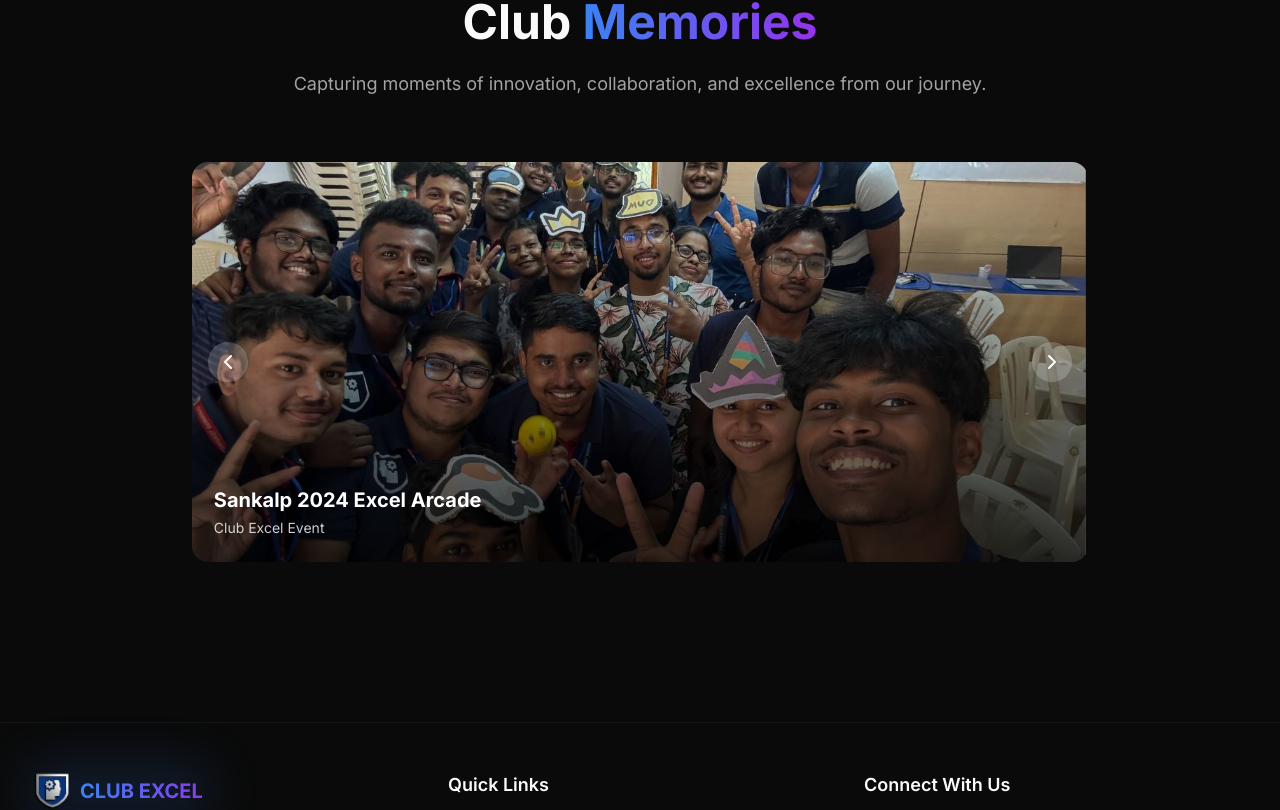
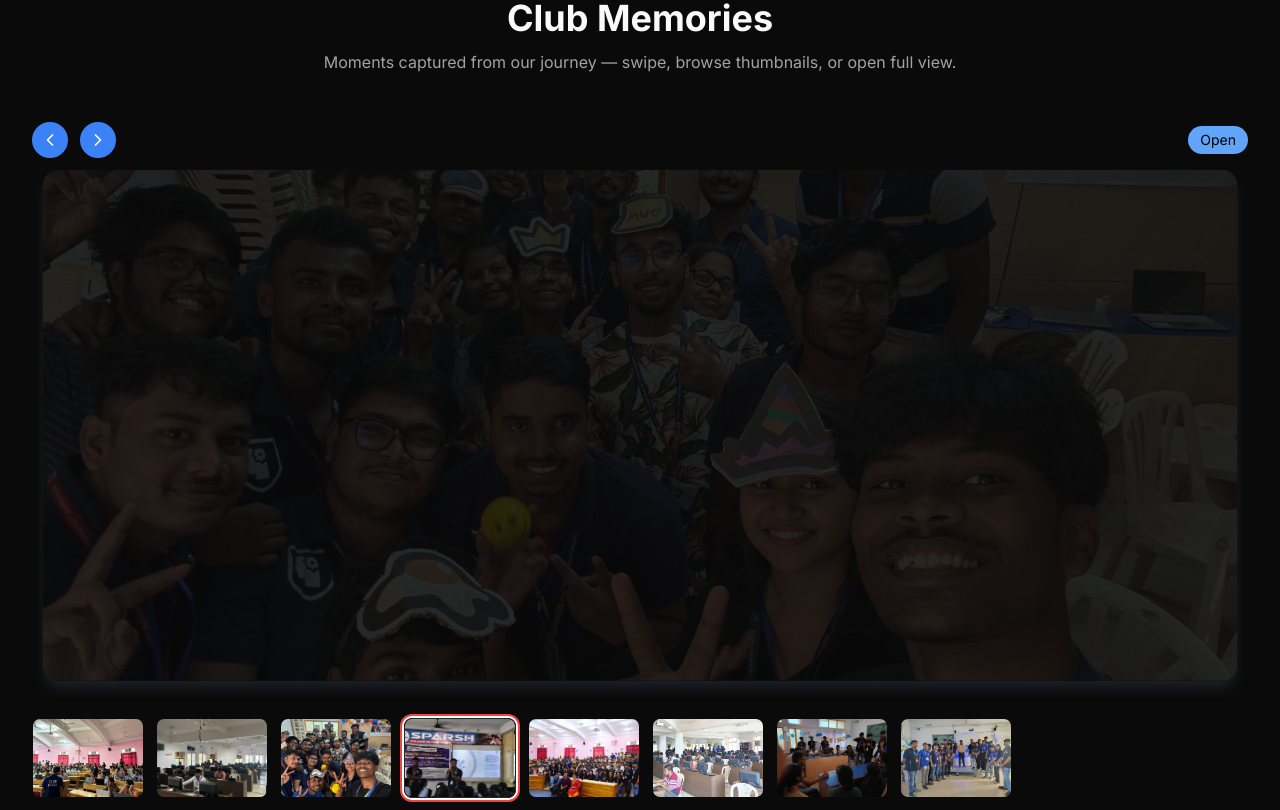
Before and after one commit to anshukumarbth/clubexcel, a Next.js app: page / in a window 1280 px wide. Shown: the part 2912-3722 px from the top of the page. Built offline with nearby package versions, Linux system fonts and the light colour scheme.

Commit message:
change gallery ui

```diff
--- a/app/page.tsx
+++ b/app/page.tsx
@@ -2,7 +2,7 @@ import { HeroSection } from "@/components/sections/hero-section"
 import { AboutSection } from "@/components/sections/about-section"
 import { DomainsSection } from "@/components/sections/domains-section-new"
 import { AchievementsSection } from "@/components/sections/achievements-section"
-import { GallerySection } from "@/components/sections/gallery-section-new"
+import { Gallery } from "@/components/sections/gallery-section-new"
 
 export default function Home() {
   return (
@@ -11,7 +11,7 @@ export default function Home() {
       <AboutSection />
       <DomainsSection />
       <AchievementsSection />
-      <GallerySection />
+      <Gallery />
     </>
   );
 }
--- a/components/sections/domains-section.tsx
+++ b/components/sections/domains-section.tsx
@@ -68,7 +68,7 @@ export function DomainsSection() {
         <motion.div
           initial={{ opacity: 0, y: 50 }}
           animate={isInView ? { opacity: 1, y: 0 } : { opacity: 0, y: 50 }}
-          transition={{ duration: 0.8 }}
+          transition={{ duration: 0.4 }}
           className="text-center mb-16"
         >
           <h2 className="text-4xl md:text-5xl font-bold mb-6">
@@ -86,7 +86,7 @@ export function DomainsSection() {
               key={domain.title}
               initial={{ opacity: 0, y: 50 }}
               animate={isInView ? { opacity: 1, y: 0 } : { opacity: 0, y: 50 }}
-              transition={{ duration: 0.5, delay: index * 0.1 }}
+              transition={{ duration: 0.4, delay: index * 0.1 }}
               whileHover={{ y: -8 }}
               className="group relative"
             >
@@ -94,7 +94,7 @@ export function DomainsSection() {
                 <motion.div
                   className={`mb-4 p-3 rounded-xl bg-gradient-to-br ${domain.gradient} w-fit`}
                   whileHover={{ rotate: 360 }}
-                  transition={{ duration: 0.5 }}
+                  transition={{ duration: 0.4}}
                 >
                   <domain.icon className="w-6 h-6 text-white" />
                 </motion.div>
--- a/components/sections/gallery-section-new.tsx
+++ b/components/sections/gallery-section-new.tsx
@@ -4,6 +4,9 @@ import { motion, AnimatePresence } from "framer-motion"
 import { useState, useEffect } from "react"
 import Image from "next/image"
 import { ChevronLeft, ChevronRight } from "lucide-react"
+import { useRef } from "react"
+import { useInView } from "framer-motion"
+import { X } from "lucide-react"
 
 const galleryImages = [
 	{
@@ -40,104 +43,214 @@ const galleryImages = [
 	}
 ]
 
-const variants = {
-	enter: (direction: number) => ({
-		x: direction > 0 ? 1000 : -1000,
-		opacity: 0,
-	}),
-	center: {
-		zIndex: 1,
-		x: 0,
-		opacity: 1,
-	},
-	exit: (direction: number) => ({
-		zIndex: 0,
-		x: direction < 0 ? 1000 : -1000,
-		opacity: 0,
-	}),
-}
+export function Gallery() {
+  const ref = useRef(null);
+  const isInView = useInView(ref, { once: true, margin: "-120px" });
 
-export function GallerySection() {
-	const [[page, direction], setPage] = useState([0, 0])
+  const [index, setIndex] = useState(0);
+  const [viewerOpen, setViewerOpen] = useState(false);
+  const [autoplay, setAutoplay] = useState(true);
+  const slides = galleryImages;
+  const total = slides.length;
 
-	const imageIndex = page % galleryImages.length
-	const paginate = (newDirection: number) => {
-		setPage([page + newDirection, newDirection])
-	}
+  // autoplay
+  useEffect(() => {
+    if (!autoplay) return;
+    const t = setInterval(() => setIndex((i) => (i + 1) % total), 2000);
+    return () => clearInterval(t);
+  }, [autoplay, total]);
 
+  // keyboard navigation for viewer
   useEffect(() => {
-		const interval = setInterval(() => {
-			paginate(1)
-		}, 3000)
-		return () => clearInterval(interval)
-	}, [page])
+    if (!viewerOpen) return;
+    const onKey = (e: KeyboardEvent) => {
+      if (e.key === "Escape") setViewerOpen(false);
+      if (e.key === "ArrowLeft") setIndex((i) => (i - 1 + total) % total);
+      if (e.key === "ArrowRight") setIndex((i) => (i + 1) % total);
+    };
+    window.addEventListener("keydown", onKey);
+    return () => window.removeEventListener("keydown", onKey);
+  }, [viewerOpen, total]);
+
+  const prev = () => setIndex((i) => (i - 1 + total) % total);
+  const next = () => setIndex((i) => (i + 1) % total);
+
+  // handle drag/swipe
+  const handleDragEnd = (event: any, info: { offset: { x: number } }) => {
+    const offset = info.offset.x;
+    if (offset < -80) next();
+    if (offset > 80) prev();
+  };
 
   return (
-		<section className="py-20 relative">
-			<div className="container mx-auto px-4 lg:px-8">
+    <section ref={ref} className="py-12 px-4 sm:py-20 sm:px-6 lg:px-8">
+      <div className="max-w-7xl mx-auto">
         <motion.div
-					initial={{ opacity: 0, y: 50 }}
-					animate={{ opacity: 1, y: 0 }}
-					transition={{ duration: 0.8 }}
-					className="text-center mb-16"
+          initial={{ opacity: 0, y: 30 }}
+          animate={isInView ? { opacity: 1, y: 0 } : { opacity: 0, y: 30 }}
+          transition={{ duration: 0.6 }}
+          className="text-center mb-8 sm:mb-12"
         >
-					<h2 className="text-4xl md:text-5xl font-bold mb-6">
-						Club{" "}
-						<span className="bg-gradient-to-r from-blue-500 to-purple-600 bg-clip-text text-transparent">
-							Memories
-						</span>
-					</h2>
-					<p className="text-lg text-muted-foreground max-w-3xl mx-auto">
-						Capturing moments of innovation, collaboration, and excellence from
-						our journey.
+          <h2 className="text-3xl md:text-4xl font-bold mb-3">Club Memories</h2>
+          <p className="text-sm md:text-base text-muted-foreground max-w-3xl mx-auto">
+            Moments captured from our journey — swipe, browse thumbnails, or
+            open full view.
           </p>
         </motion.div>
 
-				<div className="relative h-[400px] w-full max-w-4xl mx-auto overflow-hidden rounded-2xl">
-					<AnimatePresence initial={false} custom={direction}>
+        {/* Carousel */}
+        <div className="relative">
+          <div className="flex items-center justify-between mb-4">
+            <div className="flex items-center gap-3">
+              <button
+                aria-label="Previous slide"
+                onClick={prev}
+                className="p-2 rounded-full bg-blue-500 shadow-sm hover:bg-blue-400 transition"
+              >
+                <ChevronLeft className="w-5 h-5" />
+              </button>
+              <button
+                aria-label="Next slide"
+                onClick={next}
+                className="p-2 rounded-full bg-blue-500 shadow-sm hover:bg-blue-400 transition"
+              >
+                <ChevronRight className="w-5 h-5" />
+              </button>
+            </div>
+
+            <div className="flex items-center gap-3 text-black">
+              <button
+                aria-label="Open full viewer"
+                onClick={() => setViewerOpen(true)}
+                className="text-sm px-3 py-1 rounded-full bg-blue-400 shadow-s"
+              >
+                Open
+              </button>
+            </div>
+          </div>
+
+          <div className="relative">
+            <AnimatePresence initial={false} mode="wait">
               <motion.div
-							key={page}
-							custom={direction}
-							variants={variants}
-							initial="enter"
-							animate="center"
-							exit="exit"
-							transition={{
-								x: { type: "spring", stiffness: 500, damping: 30 },
-								opacity: { duration: 0.2 },
-							}}
-							className="absolute w-full h-full"
+                key={slides[index].url}
+                className="w-full rounded-2xl overflow-hidden relative bg-gray-900 shadow-blue-300 shadow-lg"
+                initial={{ opacity: 0, scale: 0.98, y: 10 }}
+                animate={{ opacity: 1, scale: 1, y: 0 }}
+                exit={{ opacity: 0, scale: 0.98, y: -10 }}
+                transition={{ duration: 0.45 }}
+                drag="x"
+                dragConstraints={{ left: 0, right: 0 }}
+                onDragEnd={handleDragEnd}
+                onMouseEnter={() => setAutoplay(false)}
+                onMouseLeave={() => setAutoplay(true)}
+                style={{ touchAction: "pan-y" }}
+              >
+                <div className="relative w-full h-[260px] sm:h-[360px] md:h-[420px] lg:h-[520px] p-5 shadow-yellow-200 shadow-lg">
+                  <Image
+                    src={slides[index].url}
+                    alt={slides[index].title}
+                    fill
+                    sizes="(max-width: 640px) 100vw, (max-width: 1024px) 80vw, 1200px"
+                    className="object-cover"
+                    priority={index === 0}
+                  />
+                </div>
+              </motion.div>
+            </AnimatePresence>
+          </div>
+
+          {/* Thumbnails */}
+          <div className="mt-4 overflow-x-auto no-scrollbar py-2">
+            <div className="inline-flex gap-3">
+              {slides.map((s, i) => (
+                <button
+                  key={i}
+                  onClick={() => setIndex(i)}
+                  className={`relative rounded-lg overflow-hidden flex-shrink-0 w-24 h-16 sm:w-28 sm:h-20 border ${
+                    i === index
+                      ? "ring-2 ring-offset-2 ring-red-500"
+                      : "border-transparent"
+                  }`}
+                  aria-label={`Go to ${s.title}`}
                 >
                   <Image
-								src={galleryImages[imageIndex].url}
-								alt={galleryImages[imageIndex].title}
+                    src={s.url}
+                    alt={s.title}
                     fill
                     className="object-cover"
                   />
-							<div className="absolute inset-0 bg-gradient-to-t from-black/80 via-black/40 to-transparent flex items-end p-6">
-								<div>
-									<h3 className="text-white font-bold text-xl mb-1">
-										{galleryImages[imageIndex].title}
-									</h3>
-									<p className="text-white/80 text-sm">Club Excel Event</p>
+                </button>
+              ))}
+            </div>
+          </div>
+        </div>
+      </div>
+
+      {/* Full-screen viewer */}
+      {viewerOpen && (
+        <motion.div
+          initial={{ opacity: 0 }}
+          animate={{ opacity: 1 }}
+          exit={{ opacity: 0 }}
+          className="fixed inset-0 z-50 bg-black/95 flex items-center justify-center p-4"
+          onClick={() => setViewerOpen(false)}
+        >
+          <button
+            aria-label="Close viewer"
+            className="absolute top-5 right-5 w-10 h-10 rounded-full bg-white/10 flex items-center justify-center hover:bg-white/20"
+            onClick={() => setViewerOpen(false)}
+          >
+            <X className="w-5 h-5 text-white" />
+          </button>
+
+          <div
+            className="relative w-full max-w-6xl h-[80vh] rounded-lg"
+            onClick={(e) => e.stopPropagation()}
+          >
+            <AnimatePresence initial={false}>
+              <motion.div
+                key={slides[index].url}
+                initial={{ x: 40, opacity: 0 }}
+                animate={{ x: 0, opacity: 1 }}
+                exit={{ x: -40, opacity: 0 }}
+                transition={{ duration: 0.4 }}
+                className="absolute inset-0"
+              >
+                <Image
+                  src={slides[index].url}
+                  alt={slides[index].title}
+                  fill
+                  className="object-contain"
+                />
+              </motion.div>
+            </AnimatePresence>
+
+            {/* Viewer navigation */}
+            <div className="absolute inset-0 flex items-center justify-between pointer-events-none">
+              <button
+                onClick={(e) => {
+                  e.stopPropagation();
+                  prev();
+                }}
+                aria-label="Previous image"
+                className="pointer-events-auto ml-4 p-3 rounded-full bg-white/5 hover:bg-white/10"
+              >
+                <ChevronLeft className="w-6 h-6 text-white" />
+              </button>
+              <button
+                onClick={(e) => {
+                  e.stopPropagation();
+                  next();
+                }}
+                aria-label="Next image"
+                className="pointer-events-auto mr-4 p-3 rounded-full bg-white/5 hover:bg-white/10"
+              >
+                <ChevronRight className="w-6 h-6 text-white" />
+              </button>
             </div>
           </div>
         </motion.div>
-					</AnimatePresence>
-					<div
-						className="absolute top-1/2 right-4 transform -translate-y-1/2 z-10 cursor-pointer bg-white/20 rounded-full p-2 hover:bg-white/40 transition"
-						onClick={() => paginate(1)}
-					>
-						<ChevronRight className="w-6 h-6 text-white" />
-					</div>
-					<div
-						className="absolute top-1/2 left-4 transform -translate-y-1/2 z-10 cursor-pointer bg-white/20 rounded-full p-2 hover:bg-white/40 transition"
-						onClick={() => paginate(-1)}
-					>
-						<ChevronLeft className="w-6 h-6 text-white" />
-					</div>
-				</div>
-			</div>
+      )}
     </section>
-	)
+  );
 }
```
Also changed, not shown: app/team/page.tsx (+7 -7 lines). Lines whose indentation alone changed are shown as unchanged.
